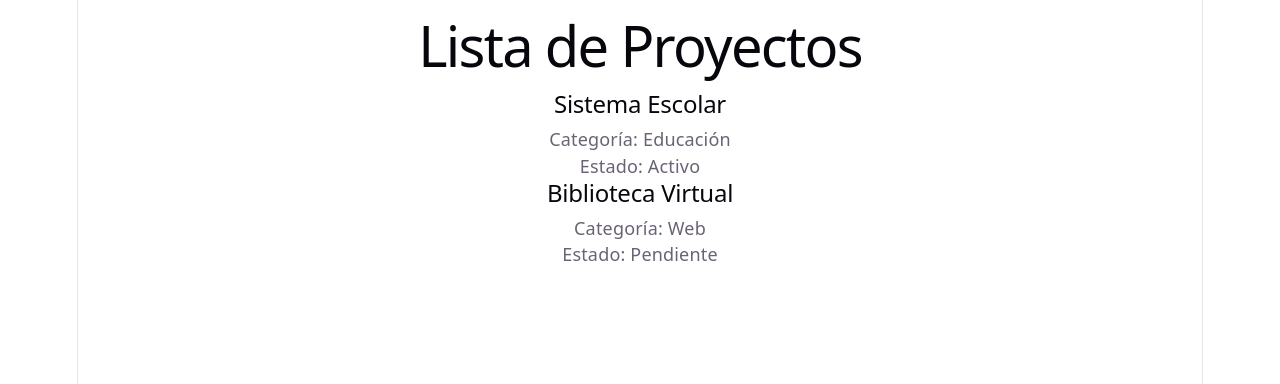
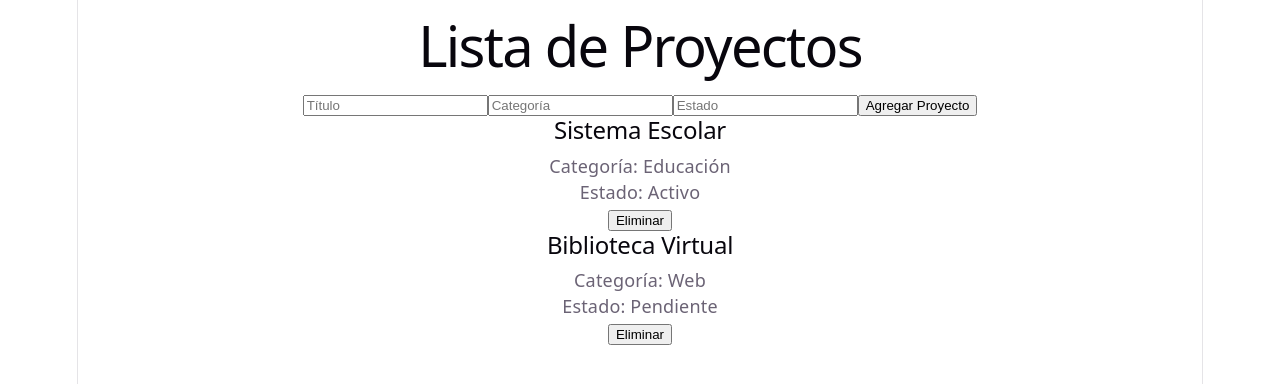
Before and after one commit to RFranciscoTolaba/pv_tp3_grupo7, a React (Vite) app: page / in a window 1280 px wide. Shown: the top 384 px of the page. Built offline with nearby package versions, Linux system fonts and the light colour scheme.

Commit message:
Cambio de funcion ListaProyectos

```diff
--- a/src/App.jsx
+++ b/src/App.jsx
@@ -1,131 +1,9 @@
-/*import { useState } from 'react'
-import reactLogo from './assets/react.svg'
-import viteLogo from './assets/vite.svg'
-import heroImg from './assets/hero.png'
-import './App.css'
-
-function App() {
-  const [count, setCount] = useState(0)
-
-  return (
-    <>
-      <section id="center">
-        <div className="hero">
-          <img src={heroImg} className="base" width="170" height="179" alt="" />
-          <img src={reactLogo} className="framework" alt="React logo" />
-          <img src={viteLogo} className="vite" alt="Vite logo" />
-        </div>
-        <div>
-          <h1>Get started</h1>
-          <p>
-            Edit <code>src/App.jsx</code> and save to test <code>HMR</code>
-          </p>
-        </div>
-        <button
-          type="button"
-          className="counter"
-          onClick={() => setCount((count) => count + 1)}
-        >
-          Count is {count}
-        </button>
-      </section>
-
-      <div className="ticks"></div>
-
-      <section id="next-steps">
-        <div id="docs">
-          <svg className="icon" role="presentation" aria-hidden="true">
-            <use href="/icons.svg#documentation-icon"></use>
-          </svg>
-          <h2>Documentation</h2>
-          <p>Your questions, answered</p>
-          <ul>
-            <li>
-              <a href="https://vite.dev/" target="_blank">
-                <img className="logo" src={viteLogo} alt="" />
-                Explore Vite
-              </a>
-            </li>
-            <li>
-              <a href="https://react.dev/" target="_blank">
-                <img className="button-icon" src={reactLogo} alt="" />
-                Learn more
-              </a>
-            </li>
-          </ul>
-        </div>
-        <div id="social">
-          <svg className="icon" role="presentation" aria-hidden="true">
-            <use href="/icons.svg#social-icon"></use>
-          </svg>
-          <h2>Connect with us</h2>
-          <p>Join the Vite community</p>
-          <ul>
-            <li>
-              <a href="https://github.com/vitejs/vite" target="_blank">
-                <svg
-                  className="button-icon"
-                  role="presentation"
-                  aria-hidden="true"
-                >
-                  <use href="/icons.svg#github-icon"></use>
-                </svg>
-                GitHub
-              </a>
-            </li>
-            <li>
-              <a href="https://chat.vite.dev/" target="_blank">
-                <svg
-                  className="button-icon"
-                  role="presentation"
-                  aria-hidden="true"
-                >
-                  <use href="/icons.svg#discord-icon"></use>
-                </svg>
-                Discord
-              </a>
-            </li>
-            <li>
-              <a href="https://x.com/vite_js" target="_blank">
-                <svg
-                  className="button-icon"
-                  role="presentation"
-                  aria-hidden="true"
-                >
-                  <use href="/icons.svg#x-icon"></use>
-                </svg>
-                X.com
-              </a>
-            </li>
-            <li>
-              <a href="https://bsky.app/profile/vite.dev" target="_blank">
-                <svg
-                  className="button-icon"
-                  role="presentation"
-                  aria-hidden="true"
-                >
-                  <use href="/icons.svg#bluesky-icon"></use>
-                </svg>
-                Bluesky
-              </a>
-            </li>
-          </ul>
-        </div>
-      </section>
-
-      <div className="ticks"></div>
-      <section id="spacer"></section>
-    </>
-  )
-}
-
-export default App
-*/
+import { useState } from "react"
 import ListaProyectos from "./components/ListaProyectos"
 
 function App() {
 
-  const proyectos = [
+  const [proyectos, setProyectos] = useState([
 
     {
       id: 1,
@@ -141,7 +19,40 @@ function App() {
       estado: "Pendiente"
     }
 
-  ]
+  ])
+
+  const [titulo, setTitulo] = useState("")
+  const [categoria, setCategoria] = useState("")
+  const [estado, setEstado] = useState("")
+
+  const eliminarProyecto = (id) => {
+
+    const nuevosProyectos = proyectos.filter(
+      (proyecto) => proyecto.id !== id
+    )
+
+    setProyectos(nuevosProyectos)
+
+  }
+
+  const agregarProyecto = () => {
+
+    const nuevoProyecto = {
+
+      id: proyectos.length + 1,
+      titulo: titulo,
+      categoria: categoria,
+      estado: estado
+
+    }
+
+    setProyectos([...proyectos, nuevoProyecto])
+
+    setTitulo("")
+    setCategoria("")
+    setEstado("")
+
+  }
 
   return (
 
@@ -149,11 +60,40 @@ function App() {
 
       <h1>Lista de Proyectos</h1>
 
-      <ListaProyectos proyectos={proyectos} />
+      <input
+        type="text"
+        placeholder="Título"
+        value={titulo}
+        onChange={(e) => setTitulo(e.target.value)}
+      />
+
+      <input
+        type="text"
+        placeholder="Categoría"
+        value={categoria}
+        onChange={(e) => setCategoria(e.target.value)}
+      />
+
+      <input
+        type="text"
+        placeholder="Estado"
+        value={estado}
+        onChange={(e) => setEstado(e.target.value)}
+      />
+
+      <button onClick={agregarProyecto}>
+        Agregar Proyecto
+      </button>
+
+      <ListaProyectos
+        proyectos={proyectos}
+        eliminarProyecto={eliminarProyecto}
+      />
 
     </div>
 
   )
+
 }
 
 export default App
--- a/src/components/ListaProyectos.jsx
+++ b/src/components/ListaProyectos.jsx
@@ -1,4 +1,4 @@
-function ListaProyectos({ proyectos }) {
+function ListaProyectos({ proyectos, eliminarProyecto }) {
 
     return (
 
@@ -6,13 +6,19 @@ function ListaProyectos({ proyectos }) {
 
             {proyectos.map((proyecto) => (
 
-                <div key={proyecto.id} className="card">
+                <div key={proyecto.id}>
 
                     <h2>{proyecto.titulo}</h2>
 
                     <p>Categoría: {proyecto.categoria}</p>
 
                     <p>Estado: {proyecto.estado}</p>
+
+                    <button
+                        onClick={() => eliminarProyecto(proyecto.id)}
+                    >
+                        Eliminar
+                    </button>
 
                 </div>
 
```
